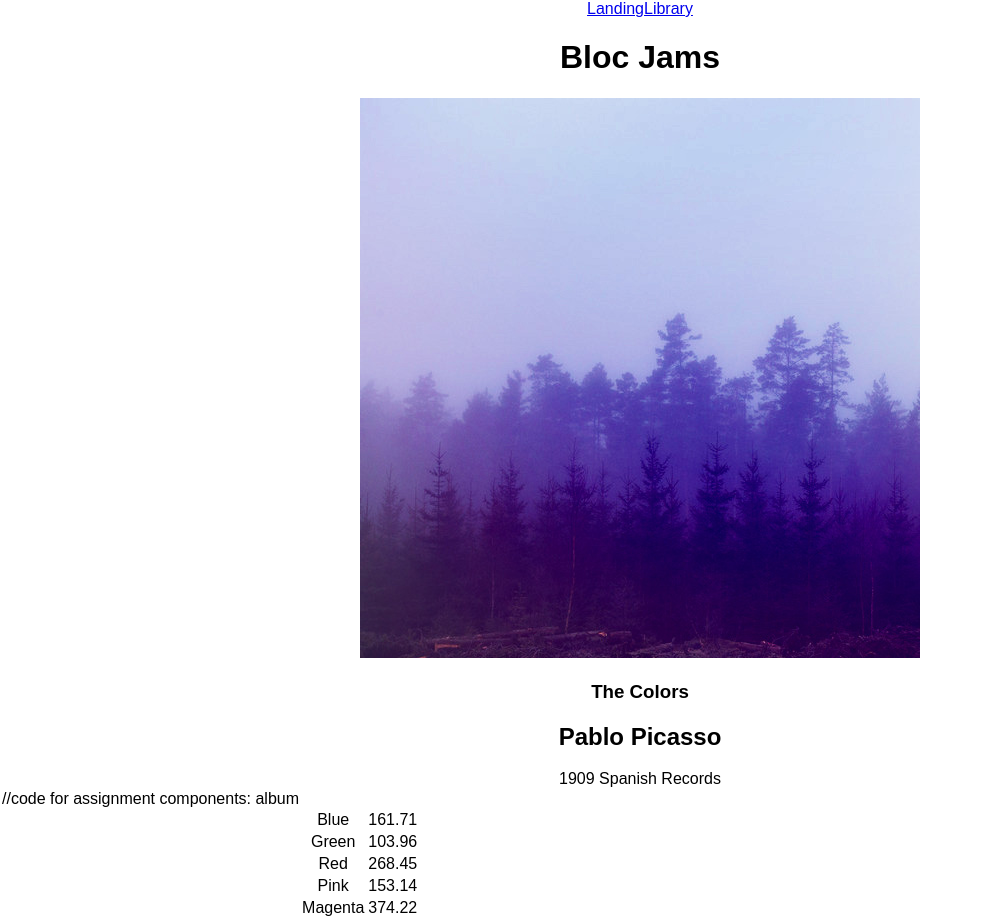
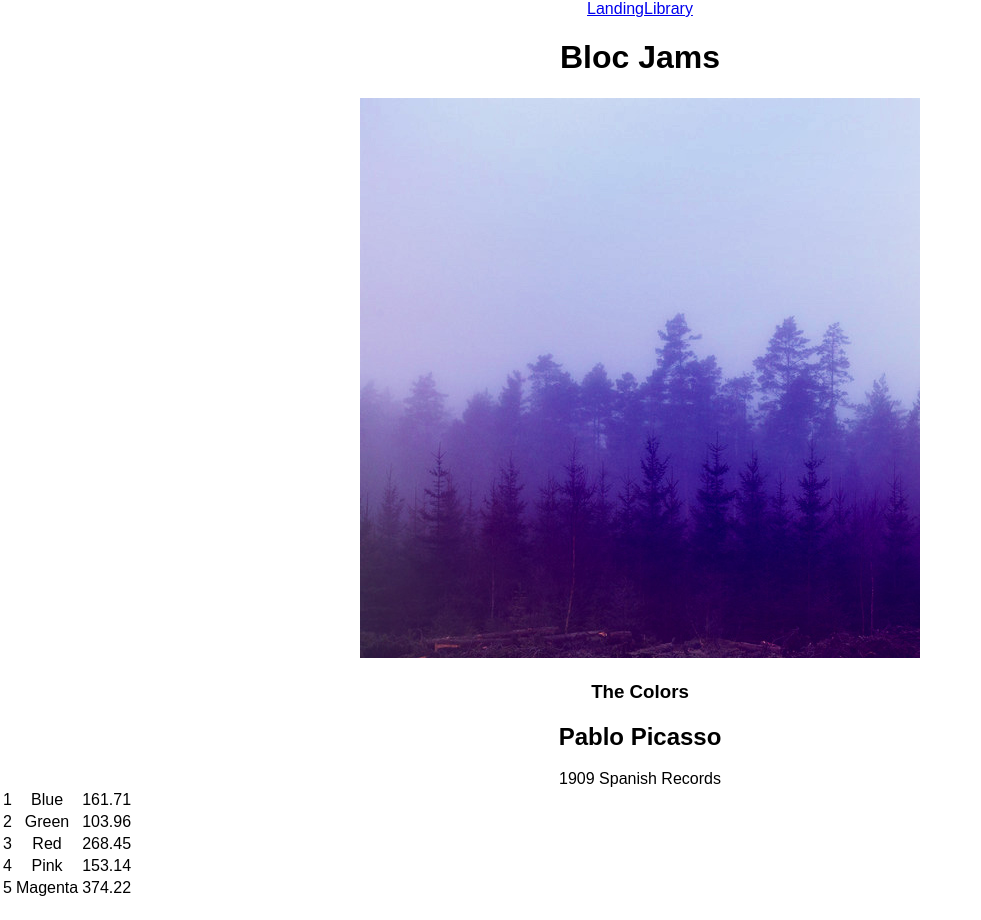
Before and after one commit to lkoprivica/bloc-jams-react, a React (Create React App) app: page /album/the-colors in a window 1280 px wide. Shown: the whole page, without its empty margins (0-981 px from the left). Built offline with nearby package versions, Linux system fonts and the light colour scheme.

Commit message:
assignment components album completed

```diff
--- a/src/components/Album.js
+++ b/src/components/Album.js
@@ -31,11 +31,11 @@ class Album extends Component {
           <col id="song-title-column" />
           <col id="song-duration-column" />
         </colgroup>
-//code for assignment components: album
+
         <tbody>
           {this.state.album.songs.map((songs, index) =>
            <tr key={index}>
-           <td>{songs.index}</td>
+           <td>{index + 1}</td>
            <td>{songs.title}</td>
            <td>{songs.duration}</td>
            </tr>
```
